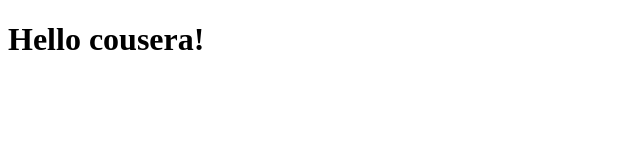
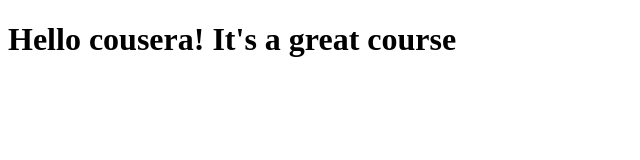
Before and after one commit to alankanchang/Cousera-test, a plain HTML site: page site/index.html in a window 1280 px wide. Shown: the whole page, without its empty margins (0-640 px from the left). Drawn offline with Linux system fonts and the light colour scheme.

Commit message:
First Change to my content

```diff
--- a/site/index.html
+++ b/site/index.html
@@ -4,6 +4,6 @@
 	<title>Hello Cousera!!!</title>
 </head>
 <body>
-<h1>Hello cousera!</h1>
+<h1>Hello cousera! It's a great course</h1>
 </body>
 </html>
```
